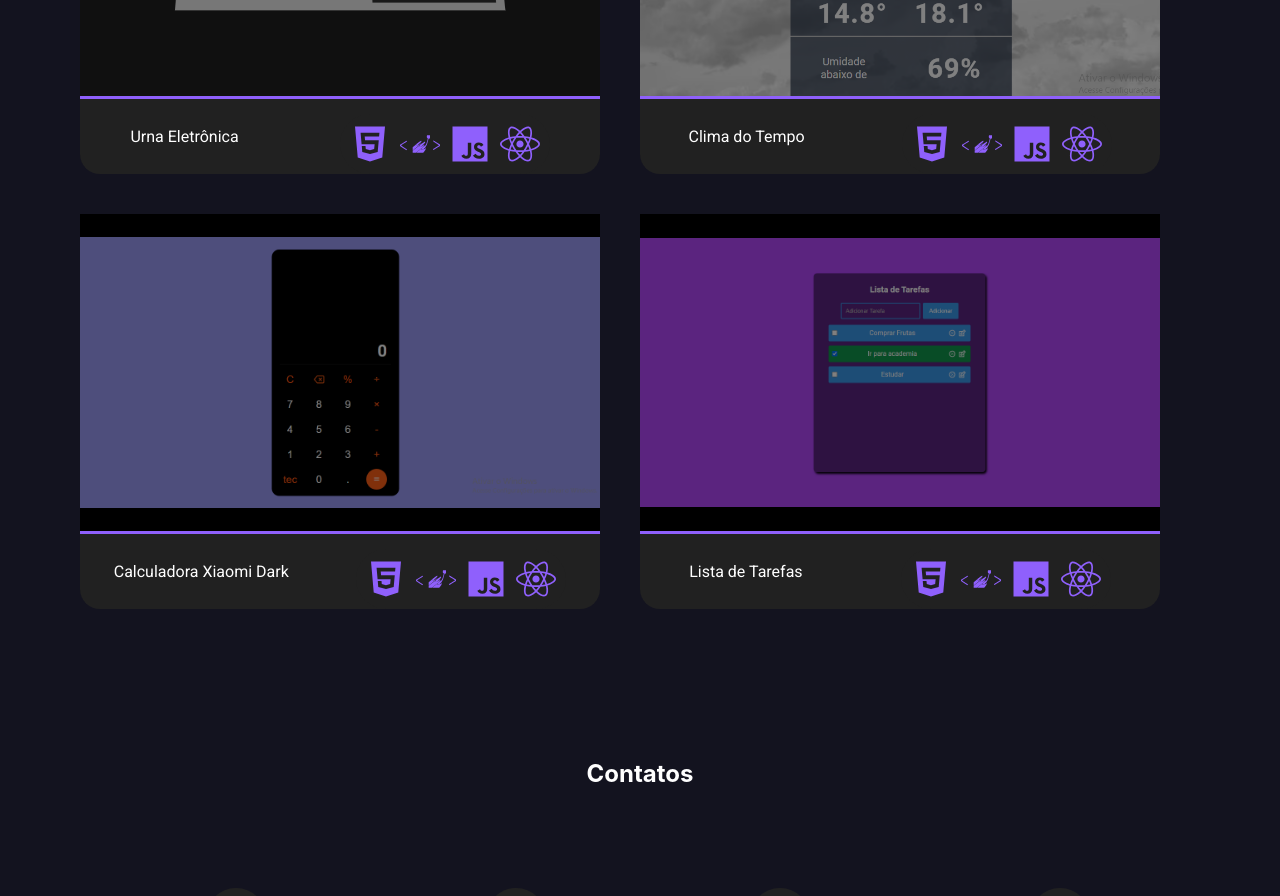
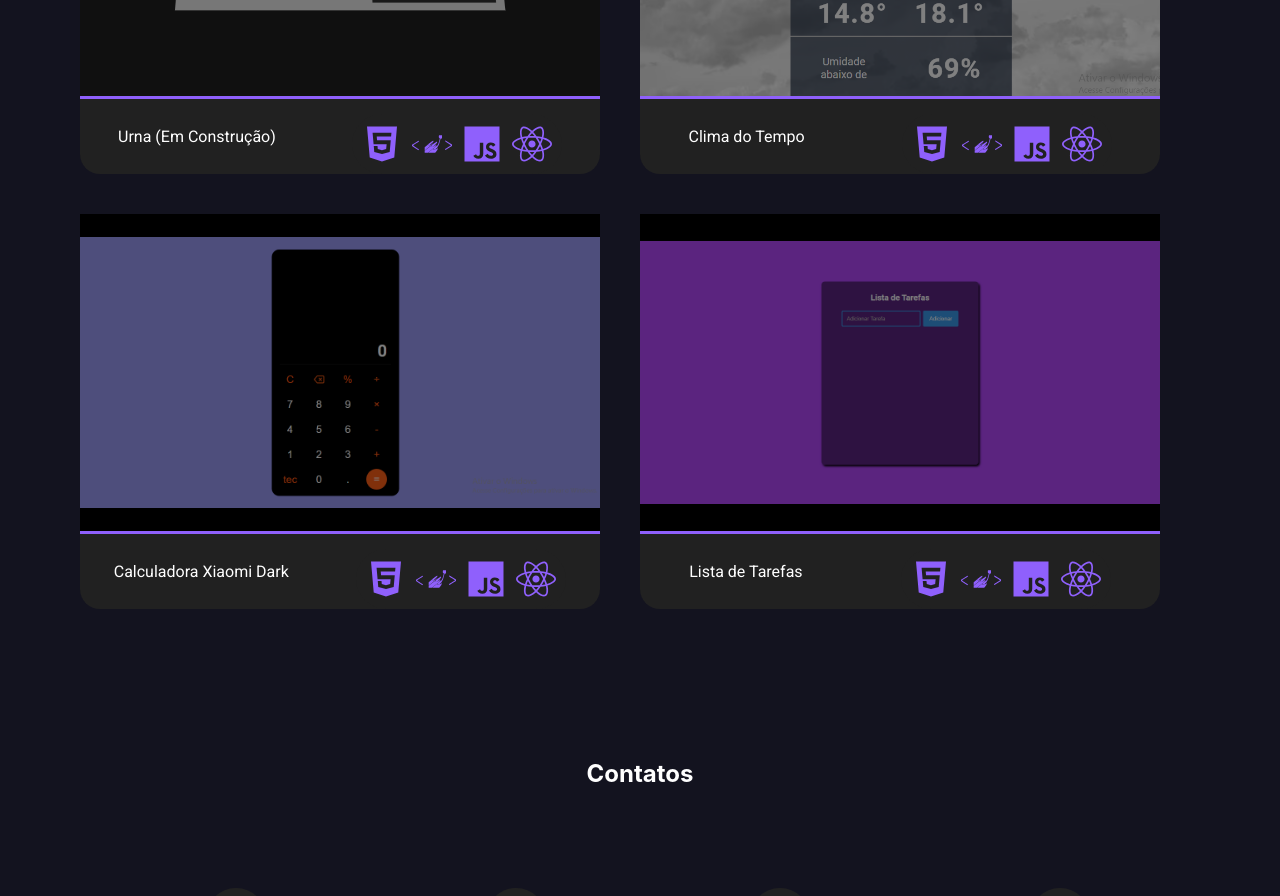
Before and after one commit to henriquealmeida06/meu-portfolio, a React (Create React App) app: page / in a window 1280 px wide. Shown: the part 2900-3796 px from the top of the page. Built offline with nearby package versions, Linux system fonts and the light colour scheme.

Commit message:
Atualização de link de projetos

```diff
--- a/src/pages/Projetos.js
+++ b/src/pages/Projetos.js
@@ -3,23 +3,20 @@ import BlocoProjeto from "../components/BlocoProjeto";
 import Urna from "./../assets/img/urna.png";
 import Clima from "./../assets/img/clima.png";
 import Calculadora from "./../assets/img/calculadora.png";
-import Todo from "./../assets/img/todolist.png";
+import Todo from "./../assets/img/img_todo.png";
 import { FaHtml5, FaReact } from "react-icons/fa";
 import { IoLogoJavascript } from "react-icons/io5";
 import { SiStyledcomponents } from "react-icons/si";
 
 function Projetos() {
   function abrirCalculadora() {
-    window.open("https://calculadora-mobile-five.vercel.app/", "_blank");
+    window.open("https://calc7uladora.vercel.app/", "_blank");
   }
   function abrirUrna() {
     window.open("https://urna-eletronica-pi-snowy.vercel.app/", "_blank");
   }
   function abrirClima() {
-    window.open(
-      "https://sistema-clima-do-tempo-crq1x5llk-henrique-almeidas-projects.vercel.app/",
-      "_blanck"
-    );
+    window.open("https://cli3ma.vercel.app/", "_blanck");
   }
   function abrirTodo() {
     window.open("https://to-do-list-gold-seven.vercel.app/", "_blank");
@@ -32,7 +29,7 @@ function Projetos() {
         <BlocoProjeto
           onClick={abrirUrna}
           imagem={Urna}
-          nome="Urna Eletrônica"
+          nome="Urna (Em Construção)"
           tecnologia1={<FaHtml5 />}
           tecnologia2={<SiStyledcomponents />}
           tecnologia3={<IoLogoJavascript />}
```
Also changed, not shown: src/assets/img/img_todo.png (added).
